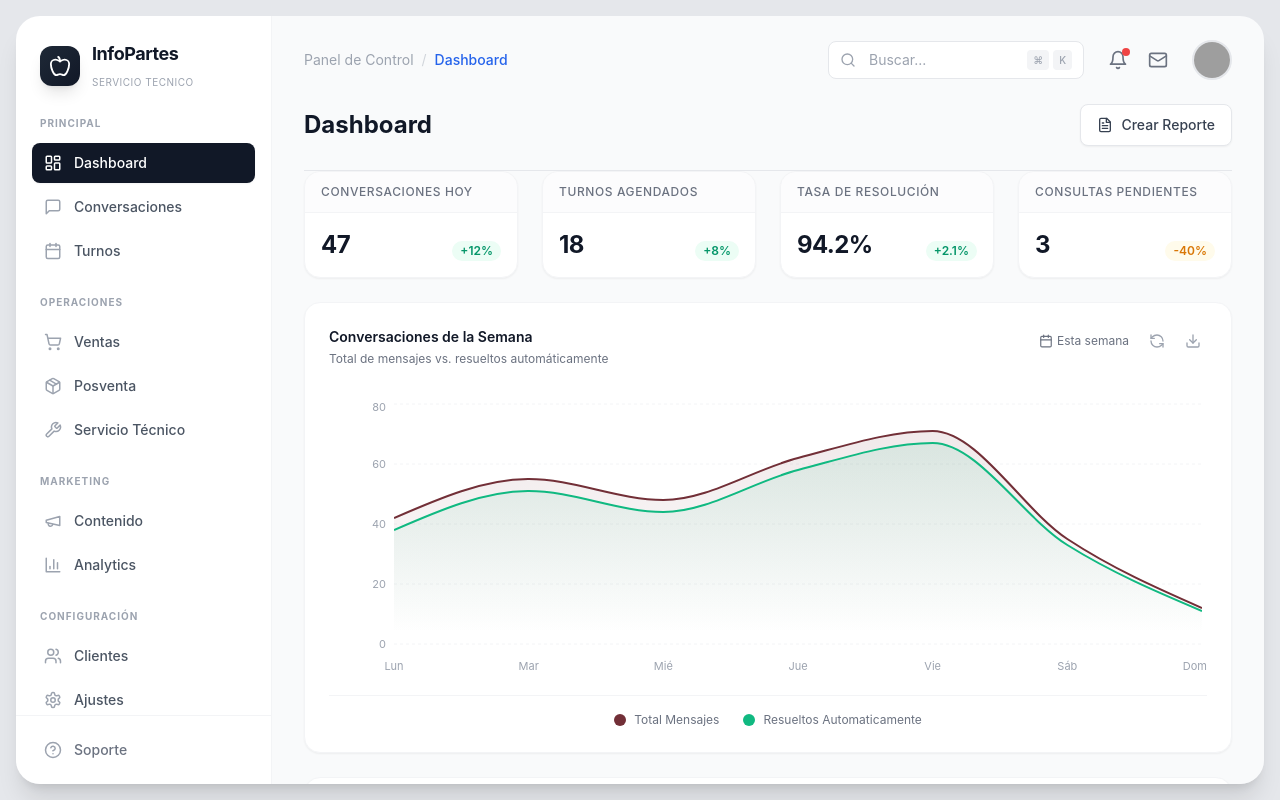
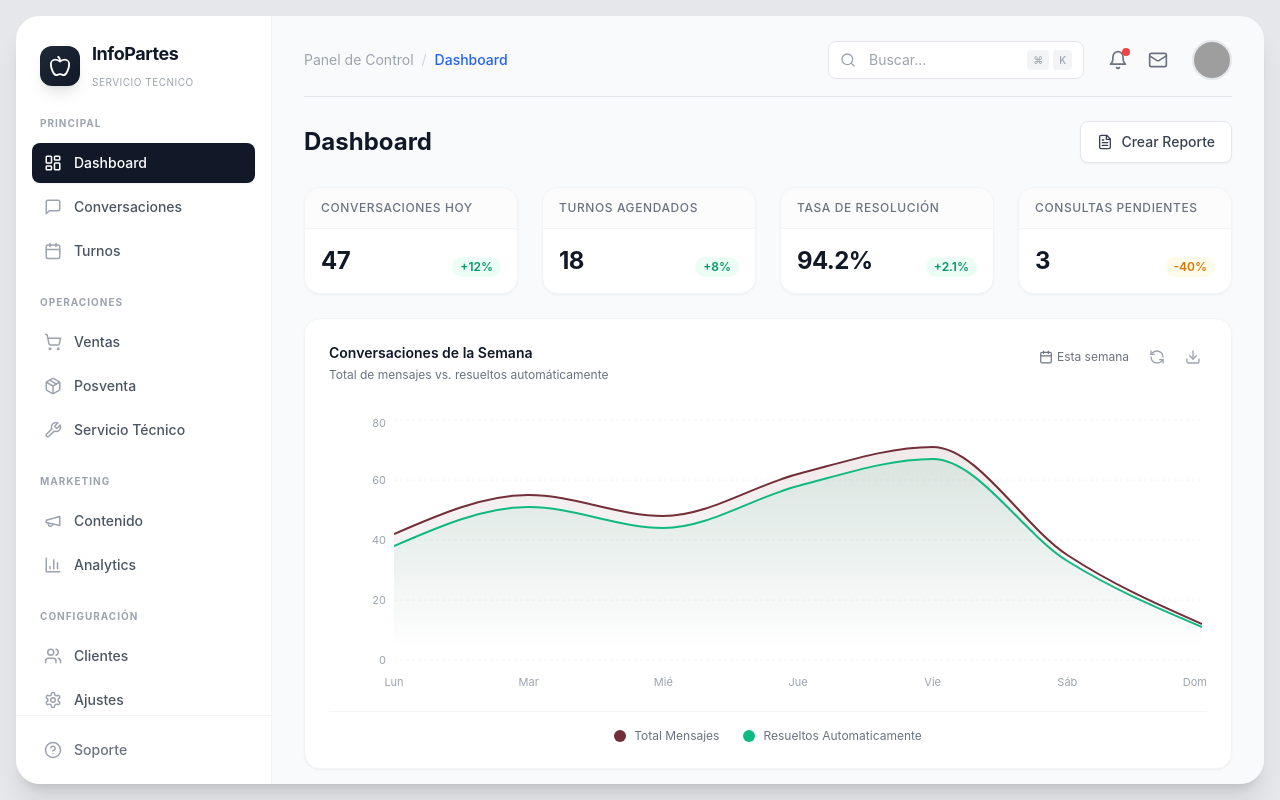
Before and after one commit to aidaptivecom-pixel/aidaptive-dashboard, a React (Vite) app: page / in a window 1280 px wide. Built offline with nearby package versions, Linux system fonts and the light colour scheme; grey boxes are pictures that could not be loaded.

Commit message:
fix: add border separator below breadcrumb row (like Salesin)

```diff
--- a/src/components/Layout/Topbar.tsx
+++ b/src/components/Layout/Topbar.tsx
@@ -22,7 +22,7 @@ export const Topbar: React.FC<TopbarProps> = ({ currentView = 'Dashboard' }) =>
   return (
     <div className="space-y-6">
       {/* Top Bar - Breadcrumb + Search + Icons */}
-      <div className="flex items-center justify-between">
+      <div className="flex items-center justify-between pb-4 border-b border-gray-200">
         {/* Breadcrumb */}
         <div className="flex items-center gap-2 text-sm">
           <span className="text-gray-400">Panel de Control</span>
@@ -69,7 +69,7 @@ export const Topbar: React.FC<TopbarProps> = ({ currentView = 'Dashboard' }) =>
       </div>
 
       {/* Title Row - Page Title + Action Button */}
-      <div className="flex items-center justify-between pb-6 border-b border-gray-200">
+      <div className="flex items-center justify-between pb-6">
         <h1 className="text-2xl font-bold text-gray-900">{displayName}</h1>
         <button className="flex items-center gap-2 px-4 py-2.5 bg-white border border-gray-200 rounded-lg text-sm font-medium text-gray-700 hover:bg-gray-50 transition-colors shadow-sm">
           <FileText size={16} />
```
